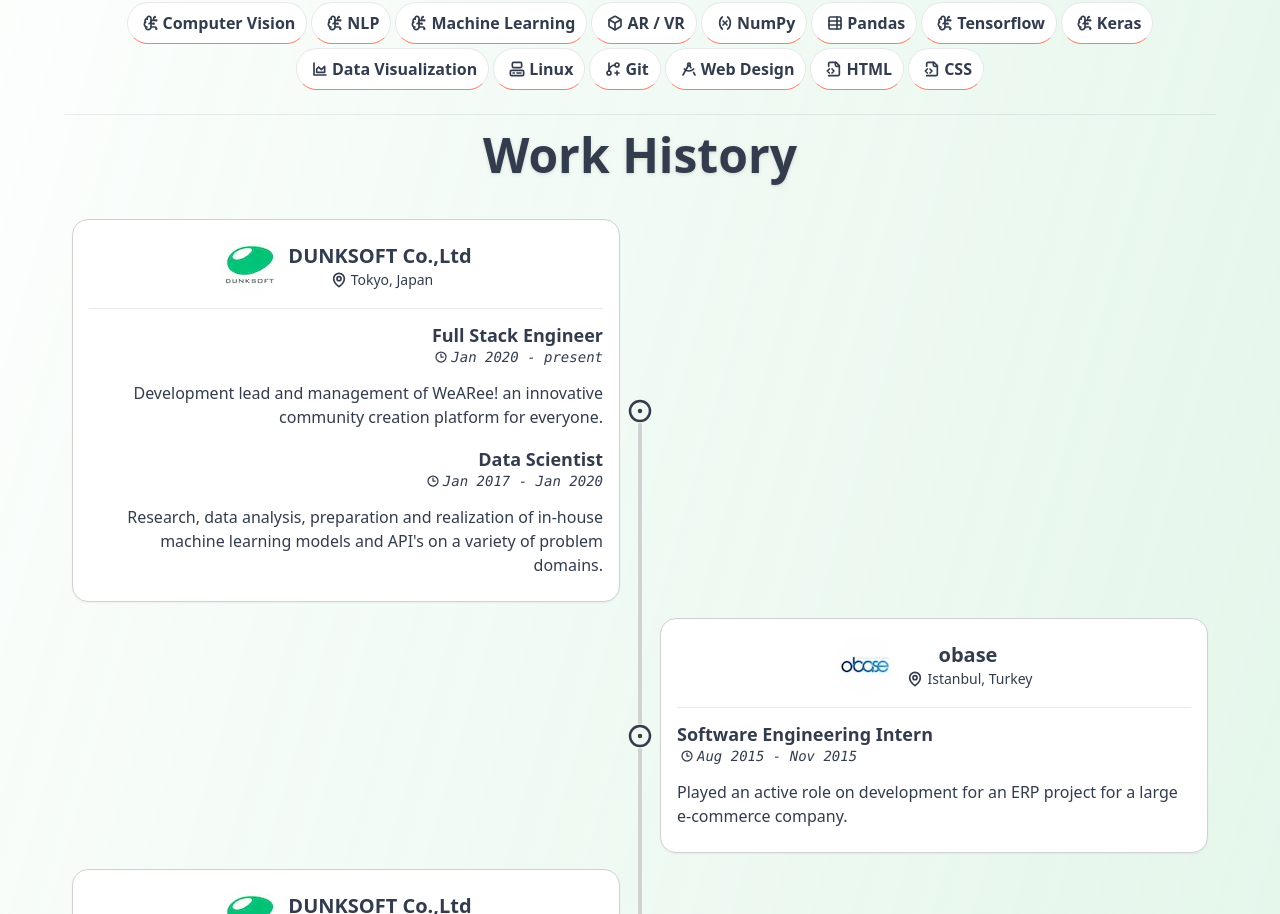
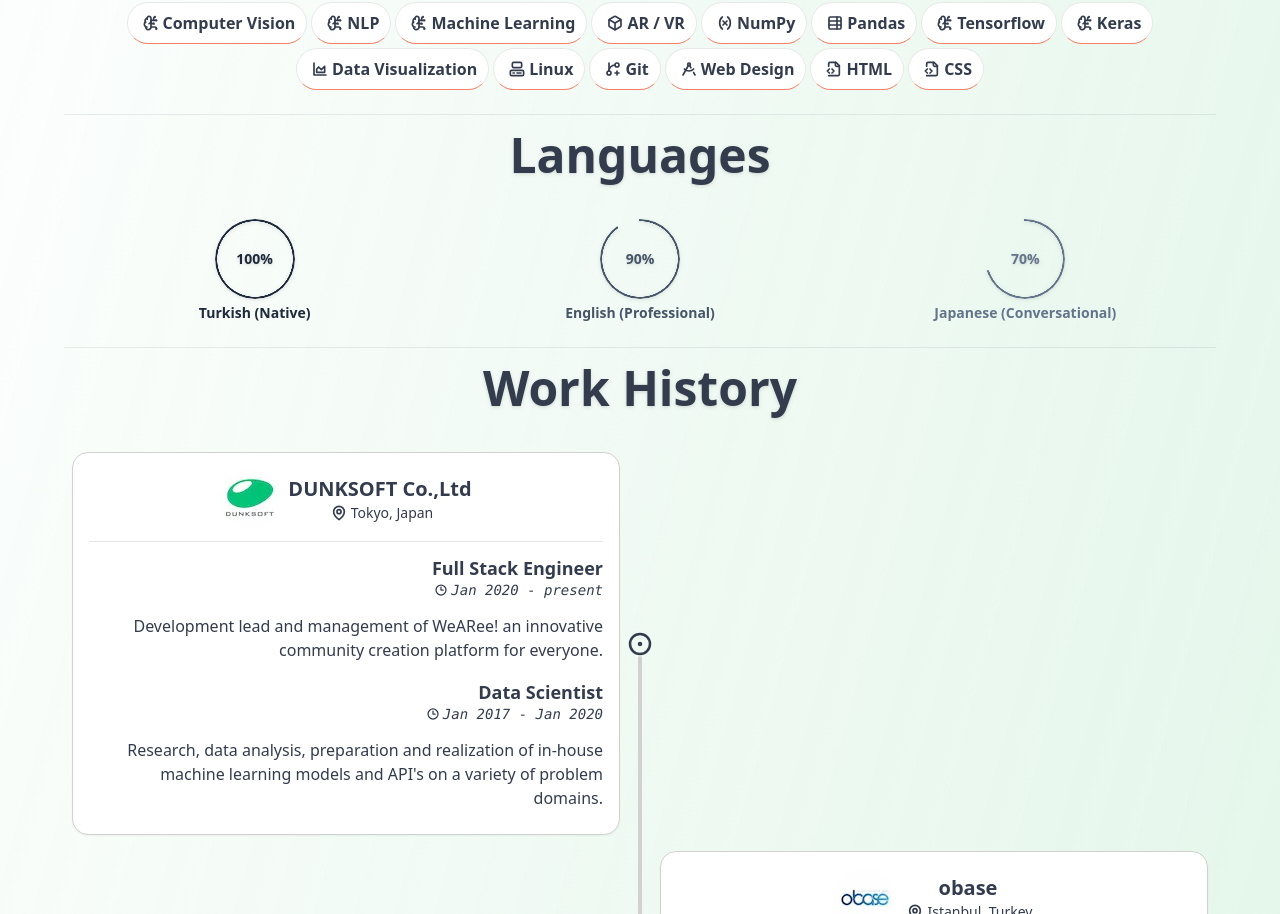
Before and after one commit to umutto/umutto.github.io, a Next.js app: page / in a window 1280 px wide. Shown: the part 821-1735 px from the top of the page. Built offline with nearby package versions, Linux system fonts and the light colour scheme.

Commit message:
style: added spoken languages to about section

```diff
--- a/src/app/page.tsx
+++ b/src/app/page.tsx
@@ -6,6 +6,7 @@ import {
   Hero,
   Projects,
   SkillBadges,
+  SpokenLanguages,
   WorkHistory,
 } from "@/components/sections";
 
@@ -23,6 +24,8 @@ export default function Home() {
       <main className="container mx-auto py-8 gap-6">
         <section id="about" className="pb-10 md:px-4 lg:px-8 xl:px-16">
           <SkillBadges />
+          <div className="divider h-px overflow-hidden" />
+          <SpokenLanguages />
           <div className="divider h-px overflow-hidden" />
           <WorkHistory />
           <div className="divider h-px overflow-hidden" />
--- /dev/null
+++ b/src/components/sections/SpokenLanguages.tsx
@@ -0,0 +1,32 @@
+import { LanguageDial, SectionHeader } from "@/components";
+
+const languages = [
+  {
+    value: 100,
+    text: "Turkish (Native)",
+    className: "text-slate-800",
+  },
+  {
+    value: 90,
+    text: "English (Professional)",
+    className: "text-slate-600",
+  },
+  {
+    value: 70,
+    text: "Japanese (Conversational)",
+    className: "text-slate-500",
+  },
+];
+
+export default function Languages() {
+  return (
+    <>
+      <SectionHeader>Languages</SectionHeader>
+      <div className="grid grid-cols-3 justify-center gap-1 py-2">
+        {languages.map((lang, idx) => (
+          <LanguageDial key={idx} {...lang} />
+        ))}
+      </div>
+    </>
+  );
+}
--- a/src/components/sections/index.ts
+++ b/src/components/sections/index.ts
@@ -3,6 +3,15 @@ import EducationHistory from "./EducationHistory";
 import Hero from "./Hero";
 import Projects from "./Projects";
 import SkillBadges from "./SkillBadges";
+import SpokenLanguages from "./SpokenLanguages";
 import WorkHistory from "./WorkHistory";
 
-export { Awards, EducationHistory, Hero, Projects, SkillBadges, WorkHistory };
+export {
+  Awards,
+  EducationHistory,
+  Hero,
+  Projects,
+  SkillBadges,
+  SpokenLanguages,
+  WorkHistory,
+};
```
